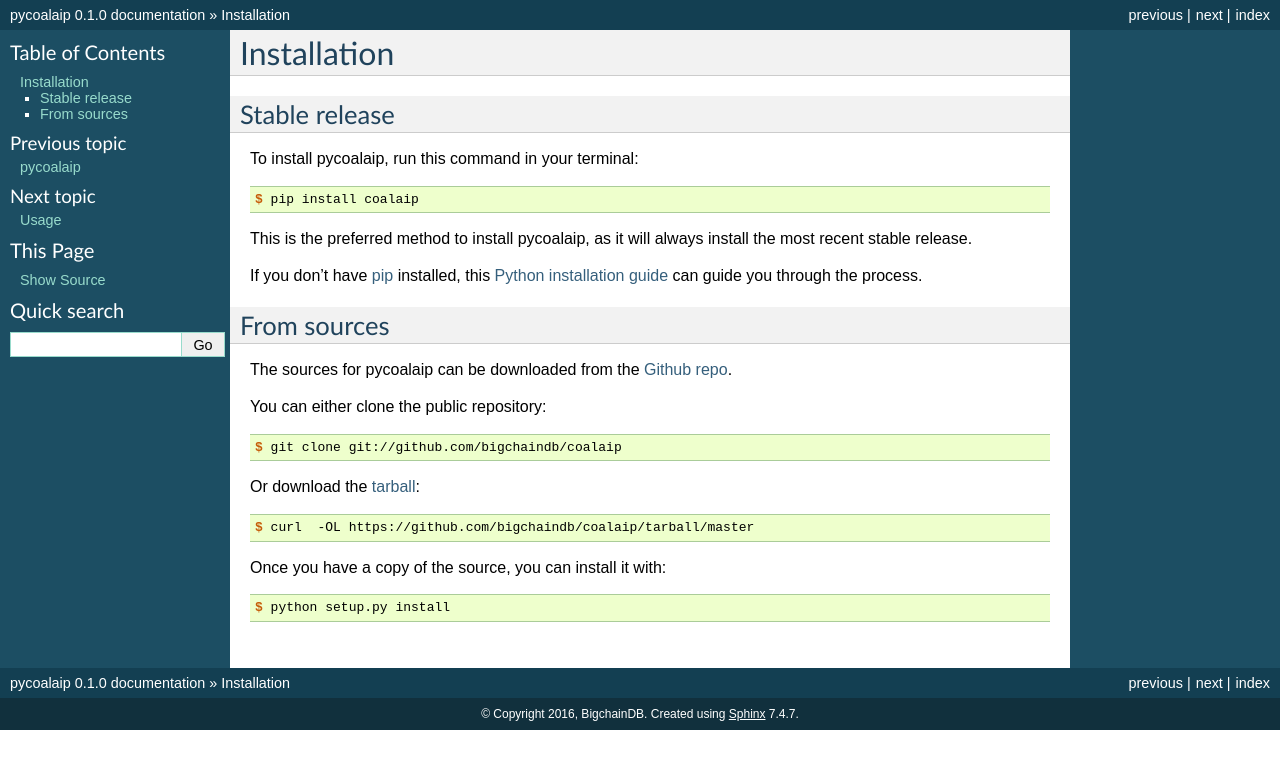
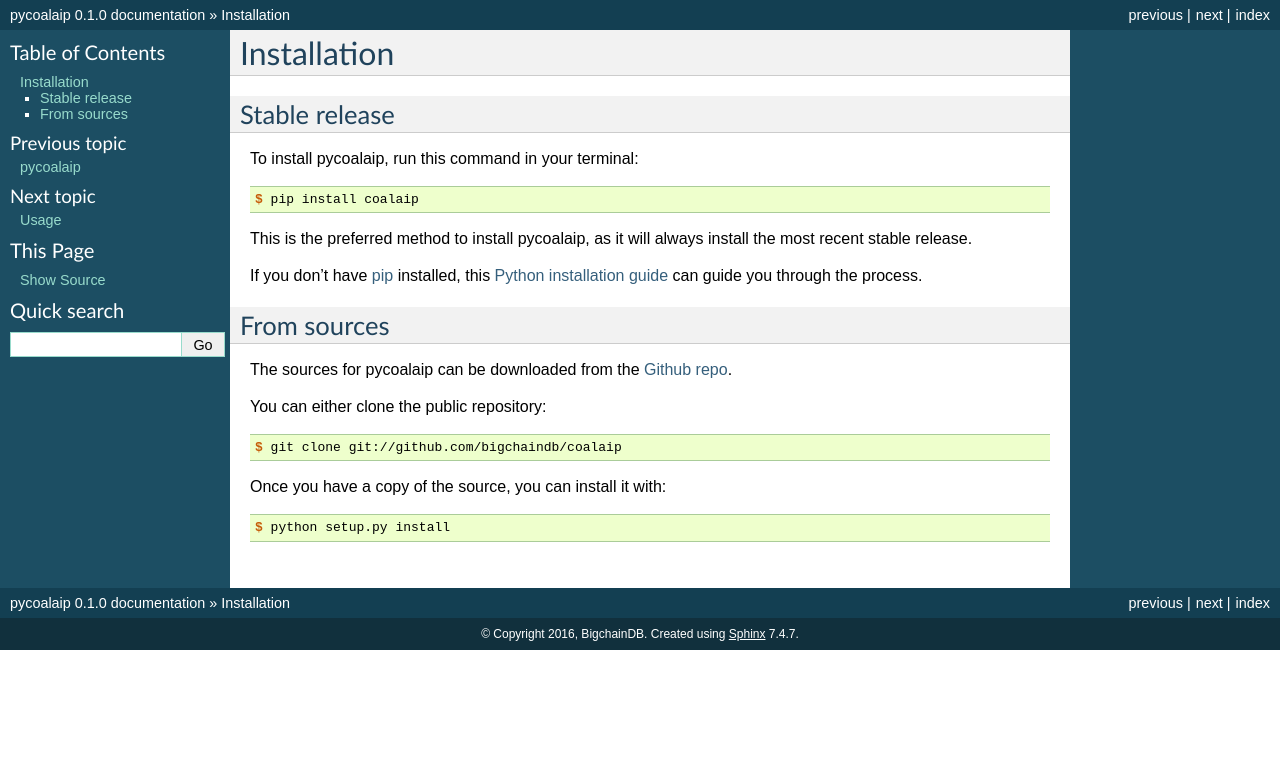
Before and after one commit to COALAIP/pycoalaip, a Sphinx documentation site: the page built from docs/installation.rst, in a window 1280 px wide. Shown: the top 769 px of the page. Built offline with Sphinx 7.4.7, drawn with Linux system fonts in a browser that asks for light colours; pages that are not in the unit, such as notebooks, are missing from menus.

Commit message:
Remove tarball installation instructions

```diff
--- a/docs/installation.rst
+++ b/docs/installation.rst
@@ -34,12 +34,6 @@
 
     $ git clone git://github.com/bigchaindb/coalaip
 
-Or download the `tarball`_:
-
-.. code-block:: console
-
-    $ curl  -OL https://github.com/bigchaindb/coalaip/tarball/master
-
 Once you have a copy of the source, you can install it with:
 
 .. code-block:: console
@@ -47,5 +41,4 @@
     $ python setup.py install
 
 
-.. _Github repo: https://github.com/bigchaindb/coalaip
-.. _tarball: https://github.com/bigchaindb/coalaip/tarball/master
+.. _Github repo: https://github.com/bigchaindb/pycoalaip
```
